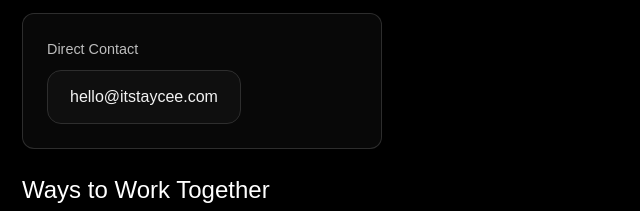
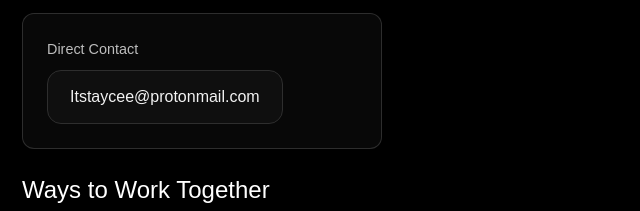
Before and after one commit to Sero113/Itstaycee-freelance, a plain HTML site: page contact.html in a window 1280 px wide. Shown: the part 237-448 px from the top of the page, 68-708 px from the left. Drawn offline with nearby package versions, Linux system fonts and the light colour scheme.

Commit message:
Update contact.html

```diff
--- a/contact.html
+++ b/contact.html
@@ -53,7 +53,7 @@
     <div class="contact-layout">
         <aside class="contact-side">
             <p class="contact-side-label">Direct Contact</p>
-            <a class="contact-side-email" href="mailto:hello@itstaycee.com">hello@itstaycee.com</a>
+            <a class="contact-side-email" href="mailto:Itstaycee@protonmail.com">Itstaycee@protonmail.com</a>
         </aside>
 
         <section class="contact-services" aria-labelledby="ways-to-work-together">
```
